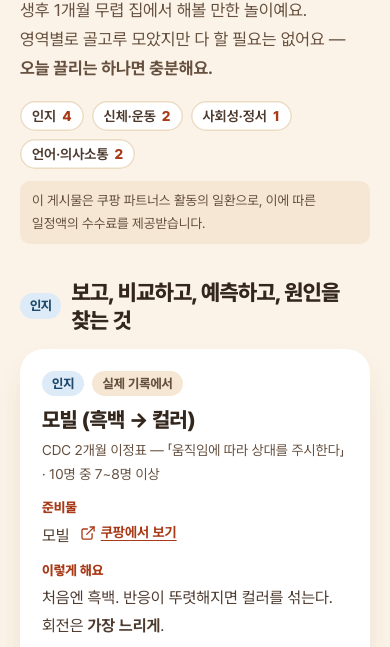
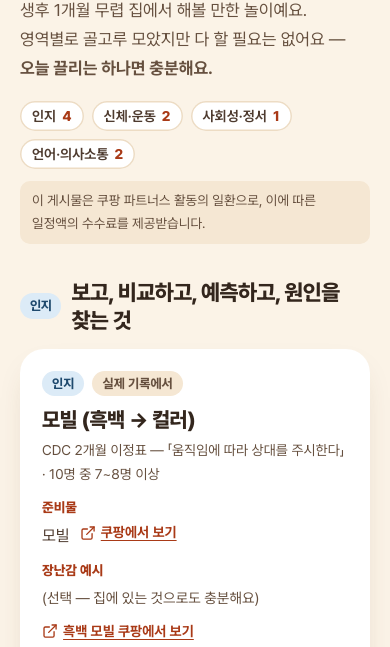
Before and after one commit to goseumi-app/goseumi-app.github.io, a website: page play/1.html in a window 390 px wide. Shown: the part 180-827 px from the top of the page. Drawn offline with Linux system fonts and the light colour scheme.

Commit message:
site: play/1 toy examples (bw mobile, baby gym)

```diff
--- a/play/1.html
+++ b/play/1.html
@@ -43,7 +43,7 @@
 <p class="cdc">CDC 2개월 이정표 — 「움직임에 따라 상대를 주시한다」 · 10명 중 7~8명 이상</p>
 <dl>
 <div><dt>준비물</dt><dd>모빌 <a class="buy" href="https://link.coupang.com/a/gwWb7eW7sy" target="_blank" rel="sponsored noopener"><svg class="ico" viewBox="0 0 24 24" aria-hidden="true"><path d="M15 3h6v6" /> <path d="M10 14 21 3" /> <path d="M18 13v6a2 2 0 0 1-2 2H5a2 2 0 0 1-2-2V8a2 2 0 0 1 2-2h6" /></svg>쿠팡에서 보기<span class="sr-only"> (광고 링크)</span></a></dd></div>
-
+<div><dt>장난감 예시</dt><dd><span class="small">(선택 — 집에 있는 것으로도 충분해요)</span><ul class="toys"><li><a class="buy" href="https://link.coupang.com/a/hEIo2Glf76" target="_blank" rel="sponsored noopener"><svg class="ico" viewBox="0 0 24 24" aria-hidden="true"><path d="M15 3h6v6" /> <path d="M10 14 21 3" /> <path d="M18 13v6a2 2 0 0 1-2 2H5a2 2 0 0 1-2-2V8a2 2 0 0 1 2-2h6" /></svg>흑백 모빌 쿠팡에서 보기<span class="sr-only"> (광고 링크)</span></a><span class="td">흑백 그림이 달린 모빌이에요 (모빌대는 따로 있어야 해요). 흑백부터 시작하는 이 놀이에 맞는 모빌이에요.</span></li></ul><span class="toy-note">사기 전에 상품 페이지의 사용 연령과 KC 인증 표시를 확인해 주세요.</span></dd></div>
 <div><dt>이렇게 해요</dt><dd>처음엔 흑백. 반응이 뚜렷해지면 컬러를 섞는다. 회전은 <b>가장 느리게</b>.</dd></div>
 <div><dt>어려워하면</dt><dd>회전을 멈추고 정지 상태로.</dd></div>
 <div><dt>한 단계 더</dt><dd>인형 하나만 남기고 나머지를 뗀다. 그 하나를 좋아하는지 본다.</dd></div>
@@ -103,7 +103,7 @@
 <p class="cdc">CDC 2개월 이정표 — 「양쪽 팔과 양쪽 다리를 움직인다」 · 10명 중 7~8명 이상</p>
 <dl>
 <div><dt>준비물</dt><dd>아기 체육관 <a class="buy" href="https://link.coupang.com/a/gwWdzoZk5I" target="_blank" rel="sponsored noopener"><svg class="ico" viewBox="0 0 24 24" aria-hidden="true"><path d="M15 3h6v6" /> <path d="M10 14 21 3" /> <path d="M18 13v6a2 2 0 0 1-2 2H5a2 2 0 0 1-2-2V8a2 2 0 0 1 2-2h6" /></svg>쿠팡에서 보기<span class="sr-only"> (광고 링크)</span></a></dd></div>
-
+<div><dt>장난감 예시</dt><dd><span class="small">(선택 — 집에 있는 것으로도 충분해요)</span><ul class="toys"><li><a class="buy" href="https://link.coupang.com/a/hEIrxyA3TU" target="_blank" rel="sponsored noopener"><svg class="ico" viewBox="0 0 24 24" aria-hidden="true"><path d="M15 3h6v6" /> <path d="M10 14 21 3" /> <path d="M18 13v6a2 2 0 0 1-2 2H5a2 2 0 0 1-2-2V8a2 2 0 0 1 2-2h6" /></svg>아기 체육관 쿠팡에서 보기<span class="sr-only"> (광고 링크)</span></a><span class="td">누워서 발로 차고 손으로 칠 수 있게 장난감이 매달린 아기 체육관이에요 (소리가 나요). 발 닿는 곳에 장난감이 오도록 눕혀 주세요.</span></li></ul><span class="toy-note">사기 전에 상품 페이지의 사용 연령과 KC 인증 표시를 확인해 주세요. 건전지가 들어가는 장난감은 건전지 덮개가 단단히 닫히는지도 봐 주세요.</span></dd></div>
 <div><dt>이렇게 해요</dt><dd>발이 닿는 위치에 소리 나는 부분을 둔다. <b>우연히 눌러 소리가 나는 순간</b>을 아기가 알아채는지 본다.</dd></div>
 <div><dt>어려워하면</dt><dd>발에 거의 닿게 가까이.</dd></div>
 <div><dt>한 단계 더</dt><dd>거리를 조금 늘려 <b>발을 뻗어야</b> 닿게 한다.</dd></div>
```
